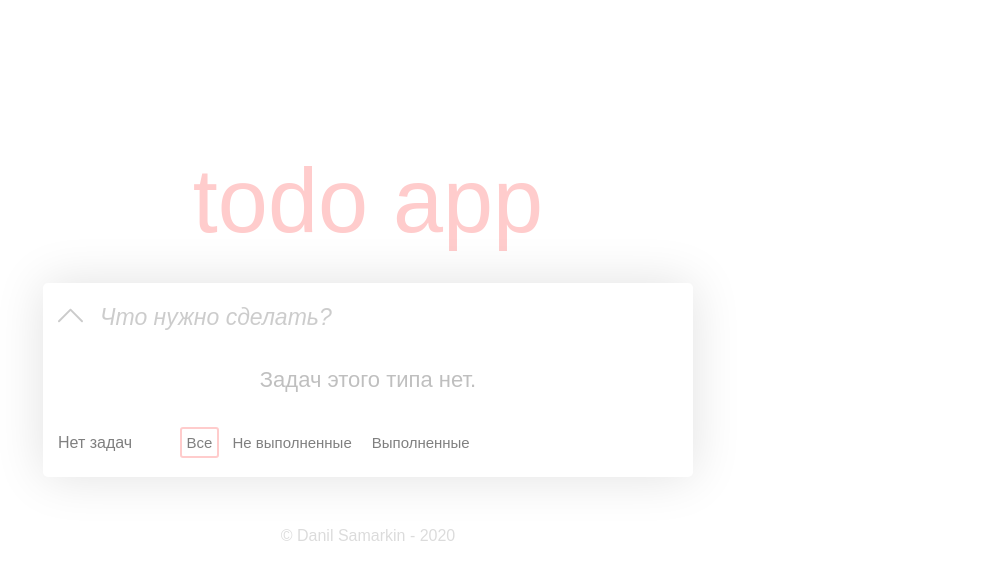
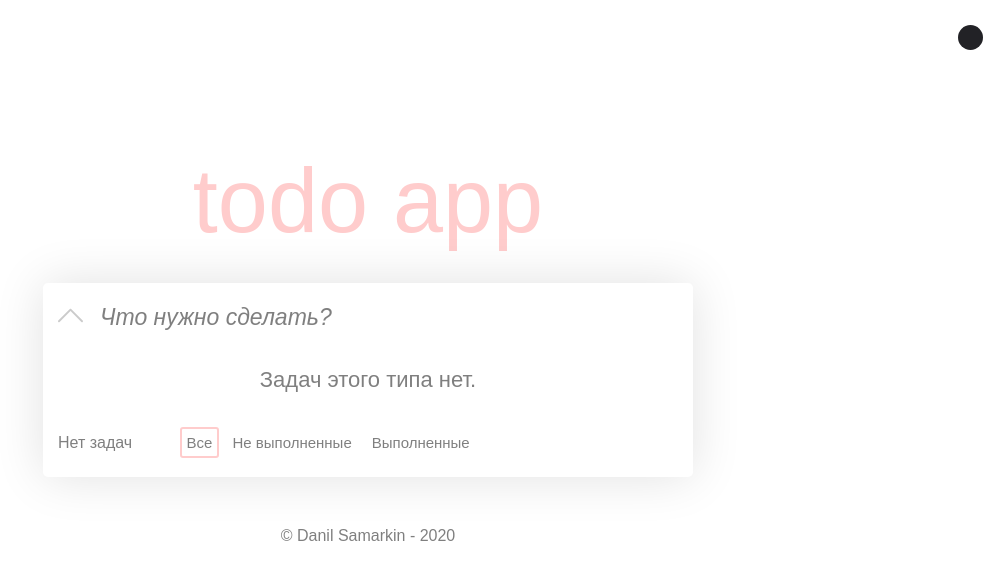
Before and after one commit to danya0/react-todo-app, a React app: page / in a window 1280 px wide. Shown: the whole page, without its empty margins (272-1280 px from the left). Built offline with nearby package versions, Linux system fonts and the light colour scheme.

Commit message:
Created a dark theme

```diff
--- a/public/index.html
+++ b/public/index.html
@@ -13,7 +13,7 @@
     <link rel="manifest" href="%PUBLIC_URL%/manifest.json" />
     <title>Todo App</title>
   </head>
-  <body style="margin: 0; padding: 0; font-family: 'Arial', sans-serif; ">
+  <body>
     <noscript>You need to enable JavaScript to run this app.</noscript>
     <div id="root"></div>
   </body>
--- a/src/components/Footer/Footer.module.scss
+++ b/src/components/Footer/Footer.module.scss
@@ -1,4 +1,4 @@
 .Footer {
     margin-top: 50px;
-    color: rgba(#000, .14)
+    color: inherit
 }
--- /dev/null
+++ b/src/components/ThemeChanger/ThemeChanger.js
@@ -0,0 +1,18 @@
+import React from "react";
+import styled, { withTheme } from "styled-components";
+
+const Button = styled.div`
+    position: absolute;
+    right: 25px;
+    top: 25px;
+    height: 25px;
+    width: 25px;
+    border-radius: 50%;
+    background: ${(props) => props.theme.themeChanger};
+`;
+
+const ThemeChanger = ({ theme, toggleTheme }) => (
+    <Button theme={theme} onClick={toggleTheme}></Button>
+);
+
+export default withTheme(ThemeChanger);
--- a/src/components/TodoCreator/TodoCreator.module.scss
+++ b/src/components/TodoCreator/TodoCreator.module.scss
@@ -6,10 +6,11 @@
         font-size: 23px;
         flex-grow: 1;
         outline: none;
-        color: rgba(#000, .2);
+        background: inherit;
+        color: inherit;
         &::placeholder {
             font-style: italic;
-            color: rgba(#000, .2)
+            color: inherit
         }
     }
 
--- a/src/components/TodoItem/TodoItem.js
+++ b/src/components/TodoItem/TodoItem.js
@@ -3,8 +3,16 @@ import classes from "./TodoItem.module.scss";
 import closeImg from "./close.svg";
 import checkImg from "./check.svg"
 
-export default function TodoItem({ index, id, text, complited, actions }) {
+import { withTheme } from 'styled-components'
+
+function TodoItem({ index, id, text, complited, actions, theme }) {
+    const { themeName } = theme;
     const itemClasses = [classes.TodoItem];
+
+    if (themeName === 'dark') {
+        itemClasses.push(classes.dark)
+    }
+
 
     if (complited) {
         itemClasses.push(classes.complited);
@@ -40,3 +48,5 @@ export default function TodoItem({ index, id, text, complited, actions }) {
         </div>
     );
 }
+
+export default withTheme(TodoItem);
--- a/src/components/TodoItem/TodoItem.module.scss
+++ b/src/components/TodoItem/TodoItem.module.scss
@@ -2,15 +2,22 @@
     @mixin trans {
         transition: .3s ease;
     }
-    $color: rgba(#000000,0.3);
+    color: rgba(#000000,0.3);
+    border-color: rgba(#000000,0.3);
 
     display: flex;
     padding: 20px 15px;
     align-items: center;
     font-size: 21px;
-    border-bottom: 1px solid rgba(#000000,0.3);
+    border-bottom: 1px solid;
+    &.dark {
+        color: #fff;
+        border-color: #fff;
+    }
+
     &.first {
-        border-top: 1px solid rgba(#000000,0.3);
+        border-top: 1px solid;
+        border-color: inherit;
     }
 
     &.complited {
@@ -32,7 +39,8 @@
         width: 25px;
         height: 25px;
         border-radius: 50%;
-        border: 2px solid $color;
+        border: 2px solid;
+        border-color: inherit;
         margin-right: 15px;
         flex-shrink: 0;
         @include trans();
@@ -50,7 +58,7 @@
         overflow: hidden;
         text-overflow: ellipsis;
         flex-grow: 1;
-        color: $color;
+        color: inherit;
         @include trans();
     }
 
@@ -59,6 +67,7 @@
         width: 25px;
         opacity: 0.25;
         flex-shrink: 0;
+        fill: red;
         @include trans();
         & img {
             height: 100%;
@@ -68,7 +77,8 @@
 
 
     &:hover &_completeBox {
-        border: 2px solid rgba(#000000, .55);
+        border: 2px solid;
+        border-color: inherit;
         cursor: pointer;
     }
     &:hover &_close {
@@ -76,7 +86,7 @@
         cursor: pointer;
     }
     &:hover &_text {
-        color: rgba(#000000,0.75);
+        color: inherit;
     }
 
     @keyframes completeBoxAnim {
--- a/src/components/TodoList/TodoList.js
+++ b/src/components/TodoList/TodoList.js
@@ -1,11 +1,22 @@
 import React from 'react';
 import classes from './TodoList.module.scss';
+import { withTheme } from 'styled-components'
 
+function TodoList({children, theme}) {
+    const { themeName } = theme;
 
-export default function TodoList({children}) {
+    const TodoListClasses = [
+        classes.TodoList,
+    ]
+
+    if (themeName === 'dark') {
+        TodoListClasses.push(classes.dark)
+    }
     return (
-        <div className={classes.TodoList}>
+        <div className={TodoListClasses.join(' ')}>
             {children}
         </div>
     )
 }
+
+export default withTheme(TodoList)
--- a/src/components/TodoList/TodoList.module.scss
+++ b/src/components/TodoList/TodoList.module.scss
@@ -7,4 +7,9 @@
     flex-direction: column;
     box-shadow: 0 0 50px 0px rgba(#000000, .12);
     border-radius: 5px;
+
+    &.dark {
+        background: #333336;
+        color: #fff !important
+    }
 }
--- a/src/components/TodoTool/TodoTool.js
+++ b/src/components/TodoTool/TodoTool.js
@@ -1,7 +1,18 @@
 import React from 'react';
 import classes from './TodoTool.module.scss'
 
-export default function TodoTool({total, totalNoCompleted, actions}) {
+import { withTheme } from 'styled-components'
+
+function TodoTool({total, totalNoCompleted, actions, theme}) {
+    const {themeName} = theme;
+    const TodoListClasses = [
+        classes.TodoTool,
+    ]
+
+    if (themeName === 'dark') {
+        TodoListClasses.push(classes.dark)
+    }
+
     const buttonClasses = [
         classes.TodoTool_deleteCompleted
     ]
@@ -10,7 +21,7 @@ export default function TodoTool({total, totalNoCompleted, actions}) {
     }
 
     return (
-        <div className={classes.TodoTool}>
+        <div className={TodoListClasses.join(' ')}>
             <div>
                 {total === 0 ? (
                     'Нет задач'
@@ -36,3 +47,5 @@ export default function TodoTool({total, totalNoCompleted, actions}) {
         </div>
     )
 }
+
+export default withTheme(TodoTool)
--- a/src/components/TodoTool/TodoTool.module.scss
+++ b/src/components/TodoTool/TodoTool.module.scss
@@ -3,7 +3,7 @@
     justify-content: space-between;
     align-items: center;
     padding: 20px 15px;
-    color: rgba(#000000, .5);
+    color: inherit;
 
     & label {
         transition: .3s ease;
@@ -16,9 +16,18 @@
         margin: 0px 3px;
         &:hover {
             cursor: pointer;
-            color: rgba(#000000, .7)
+            color: rgba(#000000, .25);
         }
     }
+
+    &.dark{
+        & label {
+            &:hover {
+                color: #c4c4c4;
+            }
+        }
+    }
+
     & input[type="radio"] {
         display: none;
     }
@@ -34,6 +43,7 @@
         outline: none;
         border: 2px solid transparent;
         cursor: pointer;
+        color: inherit;
         &.hidden {
             opacity: 0;
             cursor: default;
--- a/src/containers/App/App.js
+++ b/src/containers/App/App.js
@@ -1,13 +1,17 @@
-import React from 'react';
-import styled from 'styled-components';
-import Todo from '../Todo/Todo';
-import Footer from '../../components/Footer/Footer'
+import React, { useState, useEffect } from "react";
+import styled from "styled-components";
+import Todo from "../Todo/Todo";
+import Footer from "../../components/Footer/Footer";
+import ThemeChanger from "../../components/ThemeChanger/ThemeChanger";
+import { ThemeProvider } from "styled-components";
+import { lightTheme, darkTheme } from "../../theme/theme";
+import { GlobalStyles } from "../../theme/global";
 
 const Title = styled.h1`
     margin: 0;
     text-align: center;
     font-size: 90px;
-  color: #ffcccc;
+    color: ${({ theme }) => theme.title};
     font-weight: 400;
     margin-bottom: 30px;
 `;
@@ -20,12 +24,39 @@ const Wrap = styled.div`
 `;
 
 function App() {
+    const [theme, setTheme] = useState(
+        localStorage.getItem("theme") || "light"
+    );
+
+    useEffect(() => {
+        const localTheme = localStorage.getItem("theme");
+        if (localTheme === "dark") {
+            localTheme && setTheme("dark");
+        } else {
+            localTheme && setTheme("light");
+        }
+    }, []);
+
+    const toggleTheme = () => {
+        if (theme === "light") {
+            localStorage.setItem("theme", "dark");
+            setTheme("dark");
+        } else {
+            localStorage.setItem("theme", "light");
+            setTheme("light");
+        }
+    };
+
     return (
+        <ThemeProvider theme={theme === "dark" ? darkTheme : lightTheme}>
+            <GlobalStyles />
             <Wrap>
+                <ThemeChanger toggleTheme={toggleTheme} />
                 <Title>todo app</Title>
                 <Todo />
                 <Footer />
             </Wrap>
+        </ThemeProvider>
     );
 }
 
--- a/src/containers/Todo/Todo.js
+++ b/src/containers/Todo/Todo.js
@@ -32,7 +32,7 @@ const ItemWrap = styled.div`
 
 const TitleNoObjects = styled.div`
     padding: 15px 0;
-    color: rgba(0,0,0, .25);
+    color: inherit;
     font-size: 22px;
     text-align: center;
 `;
@@ -47,7 +47,7 @@ function Todo({
     toggleShowTodo,
     deleteComplited,
     filterTodo,
-    filter
+    filter,
 }) {
     const ItemActions = { toggleTodoComplite, deleteTodo };
     const ToolActions = { deleteComplited, filterTodo };
@@ -71,7 +71,7 @@ function Todo({
     const renderTodoItems = () => {
         return (
             <ItemWrap>
-                {todosOrder.map((todoId, index, arr) => {
+                {todosOrder.map((todoId, index) => {
                     const currentItem = todos[todoId];
                     return (
                         <TodoItem
--- a/src/reducer/index.js
+++ b/src/reducer/index.js
@@ -1,6 +1,7 @@
 import * as types from '../constants'
 
 const initialState = {
+    theme: 'light',
     showTodos: true,
     newId: 1,
     todos: {},
--- /dev/null
+++ b/src/theme/global.js
@@ -0,0 +1,17 @@
+import { createGlobalStyle } from 'styled-components';
+
+export const GlobalStyles = createGlobalStyle`
+    *,
+    *::after,
+    *::before {
+        box-sizing: border-box;
+    }
+    body {
+        background: ${({ theme }) => theme.body};
+        color: ${({ theme }) => theme.text};
+        margin: 0;
+        padding: 0;
+        font-family: 'Arial', sans-serif;
+        transition: all 0.25s linear;
+      }
+`;
--- /dev/null
+++ b/src/theme/theme.js
@@ -0,0 +1,14 @@
+export const lightTheme = {
+    themeName: 'light',
+    body: '#ffffff',
+    text: 'rgba(0,0,0,.5)',
+    title: '#ffcccc',
+    themeChanger: '#222226'
+}
+export const darkTheme = {
+    themeName: 'dark',
+    body: '#222226',
+    text: '#fff',
+    title: '#fff',
+    themeChanger: '#ffffff'
+}
```
Also changed, not shown: src/index.js (+5 -5 lines), src/components/ThemeChanger/ThemeChanger.module.scss (added). Lines whose indentation alone changed are shown as unchanged.
